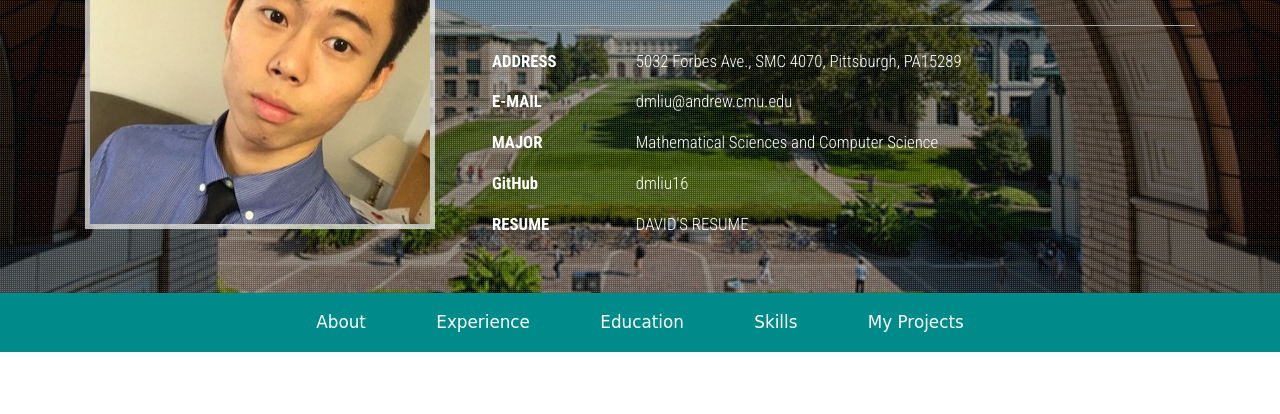
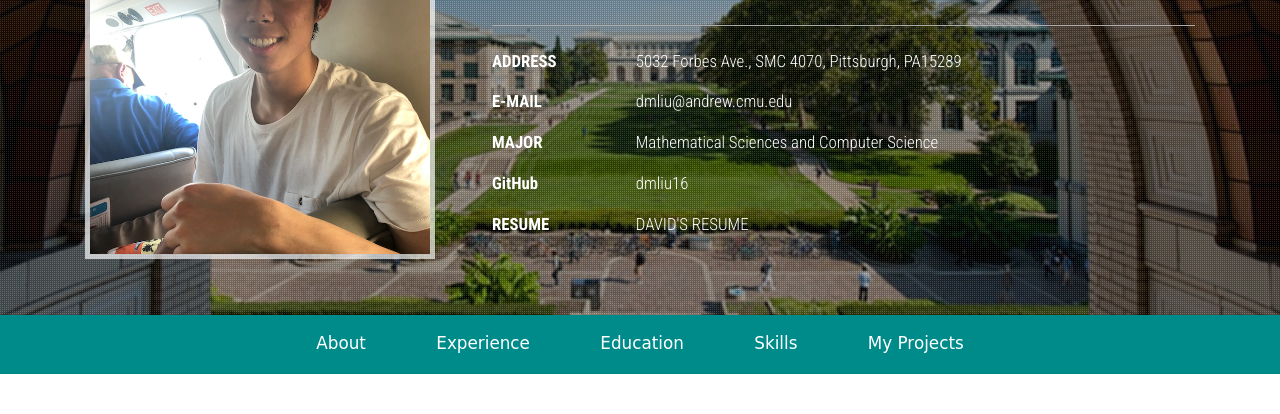
Before and after one commit to dmliu16/davidliu, a plain HTML site: page index.html in a window 1280 px wide. Shown: the part 177-591 px from the top of the page. Drawn offline with Linux system fonts and the light colour scheme; a web font is replaced by a local one.

Commit message:
just changed the profile pic

```diff
--- a/index.html
+++ b/index.html
@@ -40,7 +40,7 @@
 		<div class="banner-info">
 			<div class="container">
 				<div class="col-md-4 header-left">
-					<img src="images/david2.jpg" alt=""/>
+					<img src="images/pr4.png" alt=""/>
 				</div>
 				<div class="col-md-8 header-right">
 					<h2>Hello</h2>
```
Also changed, not shown: images/pr2.png (added), images/pr4.png (added), images/withDog.jpeg (added), images/withDog2.png (added), 3 other files.
